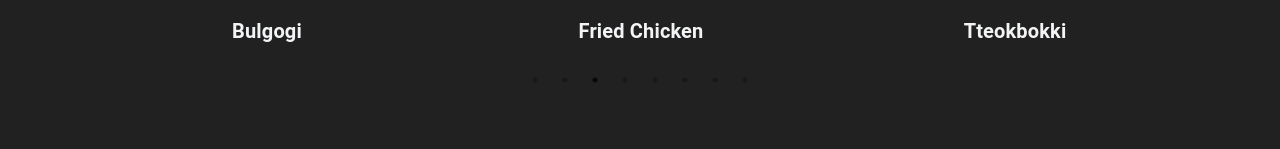
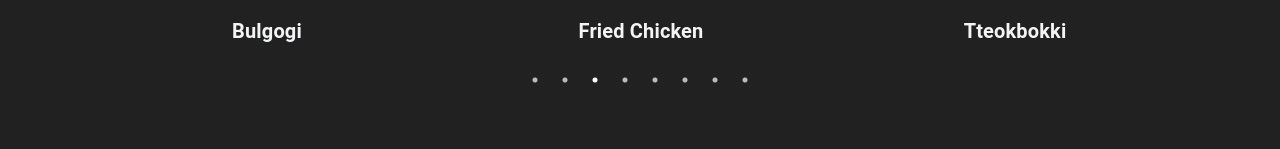
Before and after one commit to KatherineJH/onlineDelivery, a React (Vite) app in the folder frontend/food-delivery-app/: page / in a window 1280 px wide. Shown: the part 1009-1158 px from the top of the page. Built offline with nearby package versions, Linux system fonts and the light colour scheme.

Commit message:
re commit
re commit

```diff
--- a/frontend/food-delivery-app/src/customerComponent/home/Home.css
+++ b/frontend/food-delivery-app/src/customerComponent/home/Home.css
@@ -12,3 +12,13 @@
   background-color: black;
   opacity: 0.2;
 }
+
+.slick-dots li button:before {
+  color: white !important;
+  opacity: 0.7 !important;
+}
+
+.slick-dots li.slick-active button:before {
+  color: white !important;
+  opacity: 1 !important;
+}
--- a/frontend/food-delivery-app/src/customerComponent/home/MultiItemCarousel.jsx
+++ b/frontend/food-delivery-app/src/customerComponent/home/MultiItemCarousel.jsx
@@ -4,6 +4,7 @@ import "slick-carousel/slick/slick-theme.css";
 import Slider from "react-slick";
 import { topMeals } from "./topMeals";
 import CarouselItem from "./CarouselItem";
+import "./Home.css";
 
 const MultiItemCarousel = () => {
     const settings = {
```
